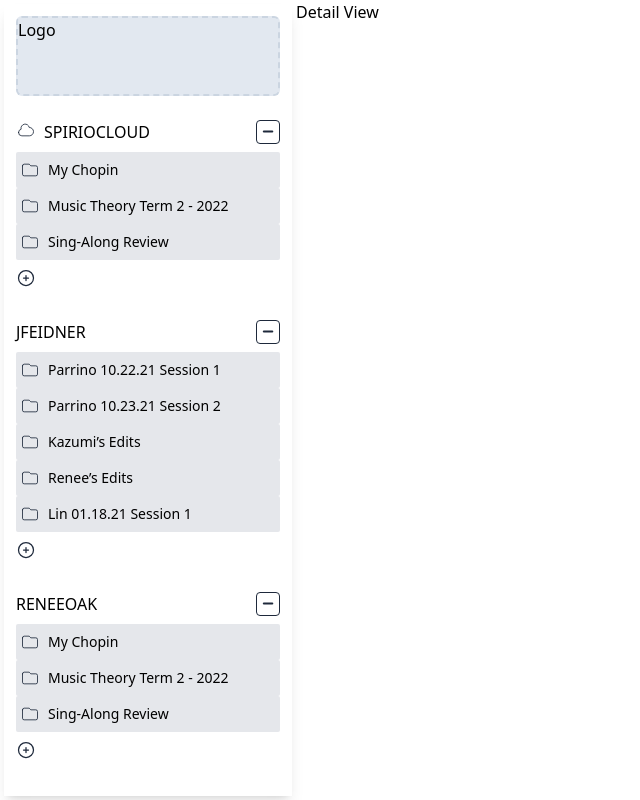
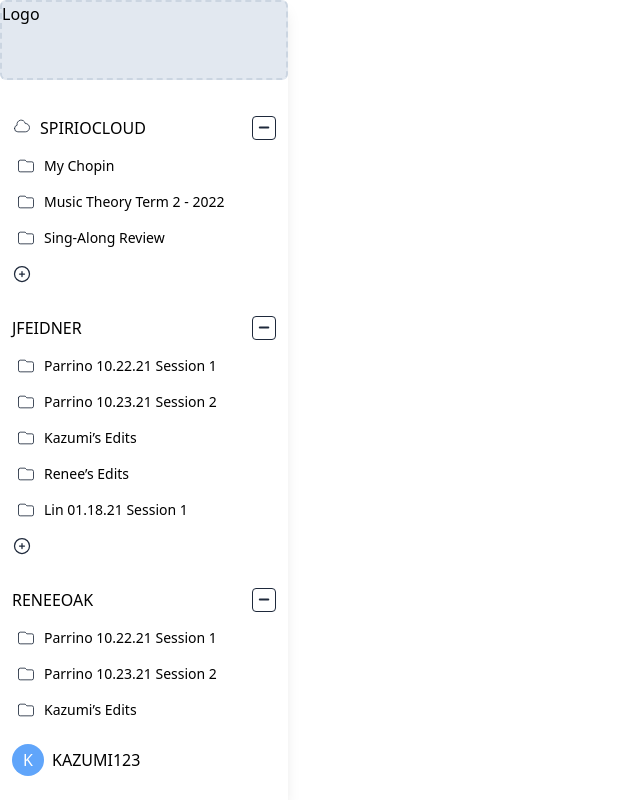
Before and after one commit to Steinway/spirio-cloud-web, a Vue app: page / in a window 1280 px wide. Shown: the whole page, without its empty margins (0-640 px from the left). Built offline with nearby package versions, Linux system fonts and the light colour scheme.

Commit message:
Initial routing, layout, user status

```diff
--- a/src/App.vue
+++ b/src/App.vue
@@ -1,5 +1,5 @@
 <template>
-  <router-view />
+  <router-view class="" />
 </template>
 
 <script>
@@ -11,5 +11,8 @@ export default {
 </script>
 
 <style>
+body{
+  overflow: hidden;
+}
 
 </style>
--- a/src/components/CollapsibleFolderGroup.vue
+++ b/src/components/CollapsibleFolderGroup.vue
@@ -1,7 +1,7 @@
 <template>
   <div class="mb-8">
     <!-- Folder Group Header -->
-    <div class="flex justify-between">
+    <div class="flex justify-between cursor-pointer" @click="toggleIsExpanded">
       <div class="flex mb-2">
         <slot name="headerIcon"></slot>
 
@@ -12,7 +12,7 @@
       </div>
 
       <!-- collapse icon -->
-      <div class="border flex h-6 w-6 rounded border-slate-800 cursor-pointer" @click="toggleIsExpanded">
+      <div class="border flex h-6 w-6 rounded border-slate-800 cursor-pointer" >
         <svg v-if="isExpanded" xmlns="http://www.w3.org/2000/svg" class="h-5 w-5 text-slate-800" viewBox="0 0 18 19" fill="currentColor">
           <path fill-rule="evenodd" d="M5 10a1 1 0 011-1h8a1 1 0 110 2H6a1 1 0 01-1-1z" clip-rule="evenodd" />
         </svg>
@@ -52,6 +52,9 @@ export default {
       isExpanded: true
     }
   },
+  computed:{
+
+  },
   methods: {
     toggleIsExpanded(){
       this.isExpanded = !this.isExpanded
--- a/src/components/FolderListItem.vue
+++ b/src/components/FolderListItem.vue
@@ -1,12 +1,12 @@
 <template>
   <!-- folder list item -->
-  <div class="flex pt-2 pb-2 pl-1 pr-1 rounded-sm" :class="{ 'bg-gray-200' : isActive }">
+  <router-link :to="`/folder/${title}`" class="flex pt-2 pb-2 pl-1 pr-1 rounded-sm cursor-pointer" :class="{ 'bg-gray-200' : isActive }">
     <!-- folder icon -->
     <svg xmlns="http://www.w3.org/2000/svg" class="h-5 w-5 text-slate-800 mr-2" fill="none" viewBox="0 0 24 24" stroke="currentColor" stroke-width="1">
       <path stroke-linecap="round" stroke-linejoin="round" d="M3 7v10a2 2 0 002 2h14a2 2 0 002-2V9a2 2 0 00-2-2h-6l-2-2H5a2 2 0 00-2 2z" />
     </svg>
     <p class="text-sm">{{title}}</p>
-  </div>
+  </router-link>
 </template>
 
 <script>
@@ -17,7 +17,8 @@ export default {
   },
   computed:{
     isActive: function(){
-      return true
+      // TODO: replace with better matching key to avoid duplicate active folder highlights
+      return this.$route.params.folderName === this.$props.title
     }
   }
 }
--- a/src/components/HelloWorld.vue
+++ b/src/components/HelloWorld.vue
@@ -1,6 +1,32 @@
 <template>
   <div class="hello">
-
+    <h1>{{ msg }}</h1>
+    <p>
+      For a guide and recipes on how to configure / customize this project,<br>
+      check out the
+      <a href="https://cli.vuejs.org" target="_blank" rel="noopener">vue-cli documentation</a>.
+    </p>
+    <h3>Installed CLI Plugins</h3>
+    <ul>
+      <li><a href="https://github.com/vuejs/vue-cli/tree/dev/packages/%40vue/cli-plugin-babel" target="_blank" rel="noopener">babel</a></li>
+      <li><a href="https://github.com/vuejs/vue-cli/tree/dev/packages/%40vue/cli-plugin-eslint" target="_blank" rel="noopener">eslint</a></li>
+    </ul>
+    <h3>Essential Links</h3>
+    <ul>
+      <li><a href="https://vuejs.org" target="_blank" rel="noopener">Core Docs</a></li>
+      <li><a href="https://forum.vuejs.org" target="_blank" rel="noopener">Forum</a></li>
+      <li><a href="https://chat.vuejs.org" target="_blank" rel="noopener">Community Chat</a></li>
+      <li><a href="https://twitter.com/vuejs" target="_blank" rel="noopener">Twitter</a></li>
+      <li><a href="https://news.vuejs.org" target="_blank" rel="noopener">News</a></li>
+    </ul>
+    <h3>Ecosystem</h3>
+    <ul>
+      <li><a href="https://router.vuejs.org" target="_blank" rel="noopener">vue-router</a></li>
+      <li><a href="https://vuex.vuejs.org" target="_blank" rel="noopener">vuex</a></li>
+      <li><a href="https://github.com/vuejs/vue-devtools#vue-devtools" target="_blank" rel="noopener">vue-devtools</a></li>
+      <li><a href="https://vue-loader.vuejs.org" target="_blank" rel="noopener">vue-loader</a></li>
+      <li><a href="https://github.com/vuejs/awesome-vue" target="_blank" rel="noopener">awesome-vue</a></li>
+    </ul>
   </div>
 </template>
 
--- /dev/null
+++ b/src/components/UserState.vue
@@ -0,0 +1,24 @@
+<template>
+    <!-- User Area  -->
+    <div class="h-20 shrink-0 flex items-center p-3">
+      <div class="flex items-center justify-center bg-blue-400 w-8 h-8 text-white rounded-full">{{username[0]}}</div>
+      <div class="ml-2">{{username}}</div>
+    </div>
+</template>
+
+<script>
+export default {
+  name: 'UserState',
+  props: {
+    username: String,
+    color: String
+  },
+  computed:{
+
+  }
+}
+</script>
+
+<!-- Add "scoped" attribute to limit CSS to this component only -->
+<style scoped>
+</style>
--- a/src/router/index.js
+++ b/src/router/index.js
@@ -5,14 +5,26 @@ const routes = [
   {
     path: '/',
     name: 'home',
+    props: true,
     component: LayoutView,
-    // children: [
-    //   {
-    //     path: '',
-    //     name: 'test',
-    //     component:
-    //   }
-    // ]
+    children: [
+      {
+        path: '',
+        name: 'test',
+        // route level code-splitting
+        // this generates a separate chunk (about.[hash].js) for this route
+        // which is lazy-loaded when the route is visited.
+        component: () => import(/* webpackChunkName: "about" */ '../views/MasterView.vue')
+      },
+      {
+        path: '/folder/:folderName',
+        name: 'test',
+        // route level code-splitting
+        // this generates a separate chunk (about.[hash].js) for this route
+        // which is lazy-loaded when the route is visited.
+        component: () => import(/* webpackChunkName: "about" */ '../views/DetailView.vue')
+      },
+    ]
   },
   // {
   //   path: '/about',
--- a/src/views/LayoutView.vue
+++ b/src/views/LayoutView.vue
@@ -1,19 +1,20 @@
 <template>
-  <div class="h-screen flex flex-nowrap ">
-    <master-view class="flex-none w-72 p-3 m-1 shadow-lg overflow-y-auto" />
-    <detail-view class="flex-auto" />
+  <div class="flex flex-nowrap h-screen">
+    <master-view class="" />
+    <!-- <detail-view class="flex-auto" /> -->
+    <router-view />
   </div>
 </template>
 
 <script>
 import MasterView from './MasterView.vue'
-import DetailView from './DetailView.vue'
+// import DetailView from './DetailView.vue'
 
 export default {
   name: 'LayoutView',
   components: {
     MasterView,
-    DetailView
+    // DetailView
   }
 }
 </script>
--- a/src/views/MasterView.vue
+++ b/src/views/MasterView.vue
@@ -1,7 +1,14 @@
 <template>
-  <div>
-    <div class="rounded-md h-20 bg-slate-200 border-slate-300 border-dashed border-2 mb-6"> Logo </div>
+  <div class="master-shadow shadow-lg w-72 flex flex-col justify-between">
 
+    <!-- Logo and Scrollable Container -->
+    <div class="flex flex-col min-h-0">
+
+      <!-- Logo -->
+      <div class="shrink-0 rounded-md h-20 bg-slate-200 border-slate-300 border-dashed border-2 mb-6"> Logo </div>
+
+      <!-- Folder Groups Scrollable Area -->
+      <div class="overflow-y-scroll p-3">
         <!-- User Folder Group -->
         <collapsible-folder-group :folderList="userFolderList">
           <template #headerIcon>
@@ -13,27 +20,32 @@
           <template #headerTitle>SPIRIOCLOUD</template>
         </collapsible-folder-group>
 
-    <!-- User Folder Group -->
+        <!-- Shared Folder Group -->
         <collapsible-folder-group :folderList="sharedFolderList1">
           <template #headerTitle>JFEIDNER</template>
         </collapsible-folder-group>
 
-    <!-- User Folder Group -->
+        <!-- Shared Folder Group -->
         <collapsible-folder-group :folderList="sharedFolderList2">
           <template #headerTitle>RENEEOAK</template>
         </collapsible-folder-group>
+      </div>
+    </div>
 
-
+    <user-state username="KAZUMI123" color="0000ff" />
 
   </div>
 </template>
 
 <script>
 import CollapsibleFolderGroup from '../components/CollapsibleFolderGroup.vue'
+import UserState from '../components/UserState.vue'
+
 export default {
   name: 'MasterView',
   components: {
-    CollapsibleFolderGroup
+    CollapsibleFolderGroup,
+    UserState
   },
   data: function(){
     return {
@@ -50,9 +62,11 @@ export default {
         "Lin 01.18.21 Session 1"
       ],
       sharedFolderList2: [
-        "My Chopin",
-        "Music Theory Term 2 - 2022",
-        "Sing-Along Review"
+        "Parrino 10.22.21 Session 1",
+        "Parrino 10.23.21 Session 2",
+        "Kazumi’s Edits",
+        "Renee’s Edits",
+        "Lin 01.18.21 Session 1"
       ],
     }
   },
```
Lines whose indentation alone changed are shown as unchanged.
